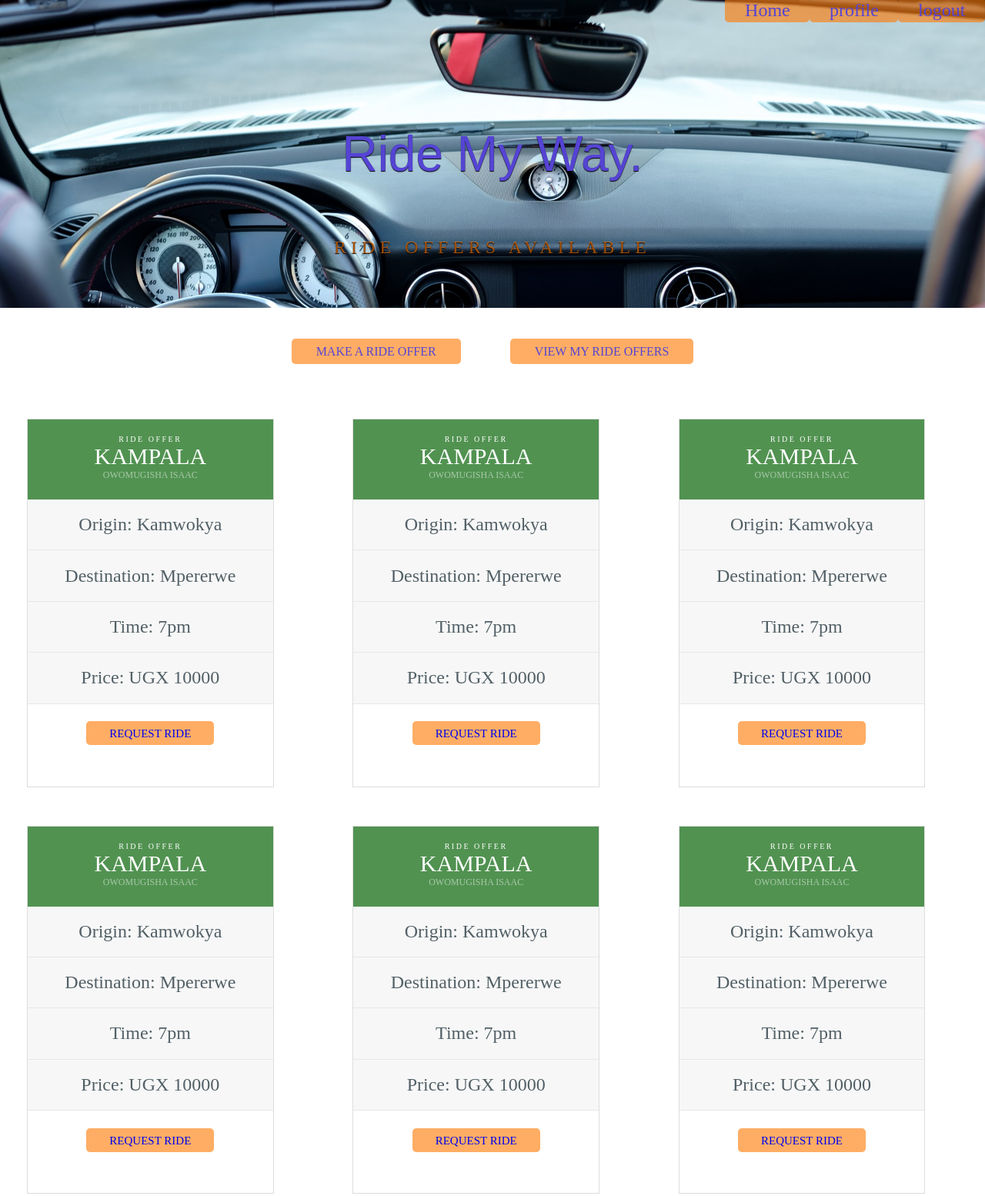
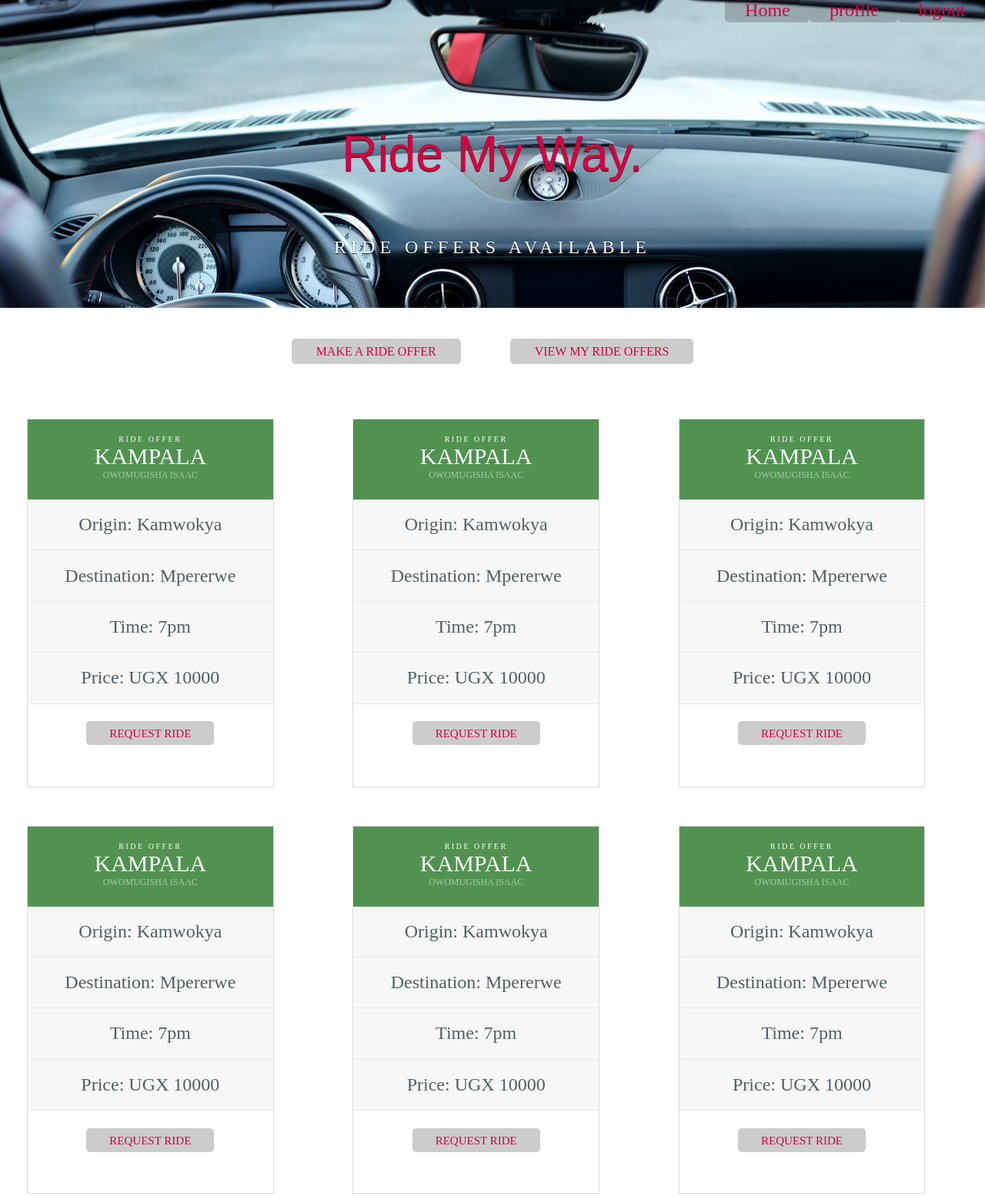
Before and after one commit to cmplx-xyttmt/Ride-My-Way-Andela-Bootcamp-Project, a plain HTML site: page UI/view_ride_offers.html in a window 1280 px wide. Shown: the whole page at 77% size. Drawn offline with Linux system fonts and the light colour scheme.

Commit message:
Change color schemes

```diff
--- a/UI/styles/intro_pages_styles.css
+++ b/UI/styles/intro_pages_styles.css
@@ -25,7 +25,8 @@
     height: 100%;
     margin: auto;
     position: absolute;
-    background: rgba(255,255,255,0.18);
+    /*background: rgba(255,255,255,0.18);*/
+    background: rgba(0,0,0,0.4);
     top: 0; left: 0; bottom: 0; right: 0;
     /*border: 3px solid black;*/
     /*background-color: rgba(100,98,88,0.35);*/
@@ -39,7 +40,8 @@
 .intro-heading {
     font-family: Algerian, sans-serif;
     /*font-weight: bold;*/
-    color: #5544d4;
+    /*color: #5544d4;*/
+    color: #d70040;
     padding: 1em 1.6em;
     font-weight: 200;
     border-radius: 5px;
@@ -49,7 +51,8 @@
 
 /* This is for the info/promotion text */
 .intro-info {
-    color: rgba(255,123,6, 1);
+    /*color: rgba(255,123,6, 1);*/
+    color: rgba(255,255,255,1);
     /*color: white;*/
     letter-spacing: 0.05em;
     opacity: 0.8;
@@ -59,7 +62,7 @@
 .intro-container .form {
     position: absolute;
     z-index: 1;
-    background: rgba(255,255,255,0.18);
+    background: rgba(0,0,0,0.4);
     /*max-width: 360px;*/
     width: 80%;
     height: 100%;
@@ -85,22 +88,27 @@
 
 .form .message {
     margin: 15px 0 0;
-    color: #b3b3b3;
+    color: white;
     font-size: 12px;
 }
 .form .message a {
-    color: rgba(255,123,6, 0.62);
+    color: #d70040;
     text-decoration: none;
 }
 
 
 /*Make the buttons look pretty*/
 a.button {
-    background: rgba(255,123,6,0.62);
-    color: #5544d4;
+    background: rgba(255,255,255,0.62);
+    color: #d70040;
     border-radius: 5px;
     padding: 0.5em 2em;
     font-size: 80%;
+    text-decoration: none;
+}
+
+a.button:hover {
+    background-color: rgba(219,243,255,0.62);
 }
 
 .about-button {
--- a/UI/styles/main_pages_styles.css
+++ b/UI/styles/main_pages_styles.css
@@ -6,6 +6,7 @@ body {
     color: #526066;
     margin: 0;
     padding: 0;
+    background: rgba(255,255,255,0.4);
 }
 
 h2, h3 {
@@ -13,7 +14,7 @@ h2, h3 {
     text-transform: uppercase;
     font-weight: 600;
 }
-
+/**/
 /*
 * -- HEADER --
 * Styles the heading at the top of the page.
@@ -34,7 +35,8 @@ h2, h3 {
         margin-bottom: 0;
         font-family: Algerian, sans-serif;
         /*font-weight: bold;*/
-        color: #5544d4;
+        /*color: #5544d4;*/
+         color: #d70040;
         font-size: 2em;
         border-radius: 5px;
         line-height: 1em;
@@ -49,7 +51,7 @@ h2, h3 {
         margin-bottom: 0;
         /*font-weight: bold;*/
         font-size: 1.5em;
-        color: rgba(255,123,6,0.62);
+        color: rgba(255,255,255,1);
         font-weight: 500;
         text-shadow: 0 1px 1px black;
     }
@@ -62,7 +64,7 @@ This is the grid that contains the details about the rides
 .grid-container {
     display: grid;
     grid-template-columns: auto auto auto;
-    background-color: white;
+    /*background-color: white;*/
     padding: 10px;
     grid-gap: 10px 10px;
 }
@@ -160,8 +162,8 @@ This is the grid that contains the details about the rides
     font-size: 100%;
 }
 a.button {
-    background: rgba(255,123,6,0.62);
-    color: #5544d4;
+    background: rgba(0,0,0,0.2);
+    color: #d70040;
     border-radius: 5px;
     font-size: 100%;
     padding: 0.5em 2em;
@@ -173,12 +175,17 @@ a.button {
     text-decoration: none;
 }
 
-a.button-choose {
-    background: rgba(255,123,6,0.62);
+a.button-choose, a.button-head {
+    background: rgba(0,0,0,0.2);
+    color: #d70040;
     font-size: 150%;
     border-radius: 5px;
     padding: 0.5em 2em;
     text-decoration: none;
+}
+
+a.button:hover, a.button-choose:hover, a.heading-button:hover {
+    background-color: rgba(0,0,0,0.3);
 }
 
 .heading-button {
@@ -188,13 +195,8 @@ a.button-choose {
     text-transform: capitalize;
 }
 
-.button-head {
-    background: rgba(255,123,6,0.62);
-    color: #5544d4;
-    border-radius: 5px;
-    font-size: 150%;
+a.button-head {
     padding: 0.2% 2%;
-    text-decoration: none;
 }
 
 .accept-button {
@@ -244,7 +246,7 @@ a.button-choose {
 label {
     display: inline-block;
     width: 140px;
-    text-align: left;
+    text-align: right;
 }
 
 .ride-offer-form {
```
